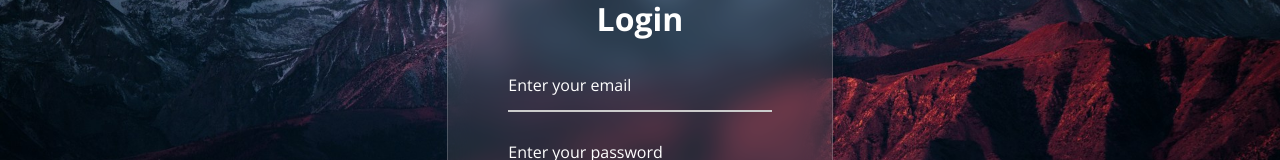
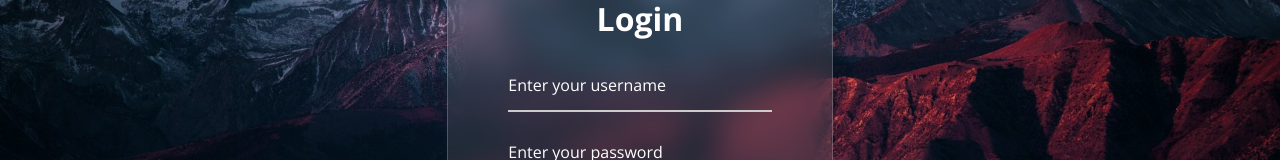
Before and after one commit to shreerakshabm99/frontendapp, a React (Create React App) app in the folder login-app/: page /Login in a window 1280 px wide. Both pictures are taken after a click on the button "Login". Shown: the part 216-376 px from the top of the page. Built offline with nearby package versions, Linux system fonts and the light colour scheme.

Commit message:
Final working

```diff
--- a/login-app/src/components/Login.js
+++ b/login-app/src/components/Login.js
@@ -10,7 +10,7 @@ export default function Login() {
   const [showLogin, setShowLogin] = useState(false);
 
   const [formData, setFormData] = useState({
-    email: "",
+    username: "",
     password: "",
     remember: false,
   });
@@ -19,6 +19,7 @@ export default function Login() {
 
   const handleChange = (e) => {
     const { name, value, type, checked } = e.target;
+
     setFormData((prev) => ({
       ...prev,
       [name]: type === "checkbox" ? checked : value,
@@ -29,9 +30,11 @@ export default function Login() {
     e.preventDefault();
 
     try {
-      const response = await axios.post("http://localhost:5000/login", formData);
+      console.log(formData)
+      const response = await axios.post("http://localhost:9091/api/users/login", formData);
 
       if (response.status === 200) {
+        console.log("iam here")
         setMsg({ type: "success", text: "Login Successful!" });
         setTimeout(() => {
           navigate("/home");
@@ -78,14 +81,14 @@ export default function Login() {
 
             <div className="input-field">
               <input
-                type="email"
-                name="email"
+                type="text"
+                name="username"
                 placeholder=" "
-                value={formData.email}
+                // value={formData.email}
                 onChange={handleChange}
                 required
               />
-              <label>Enter your email</label>
+              <label>Enter your username</label>
             </div>
 
             <div className="input-field">
@@ -93,7 +96,7 @@ export default function Login() {
                 type="password"
                 name="password"
                 placeholder=" "
-                value={formData.password}
+                // value={formData.password}
                 onChange={handleChange}
                 required
               />
--- a/login-app/src/styles/Home.css
+++ b/login-app/src/styles/Home.css
@@ -24,7 +24,7 @@ body, html {
 
 .logout-btn {
   position: absolute;
-  top: 7px;
+  top: 5px;
   right: 20px;
   padding: 10px 20px;
   background-color: #f44336;
```
Also changed, not shown: 1 other file (tests, documents, lock files or other folders).
